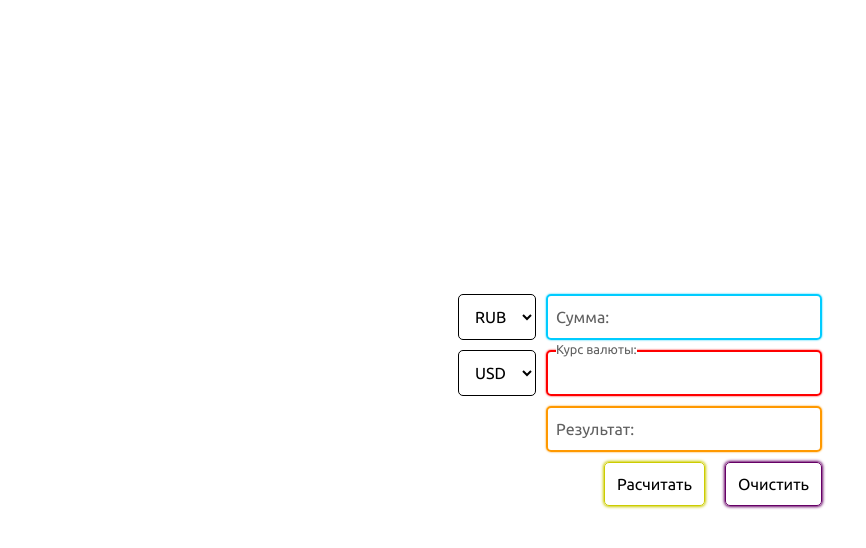
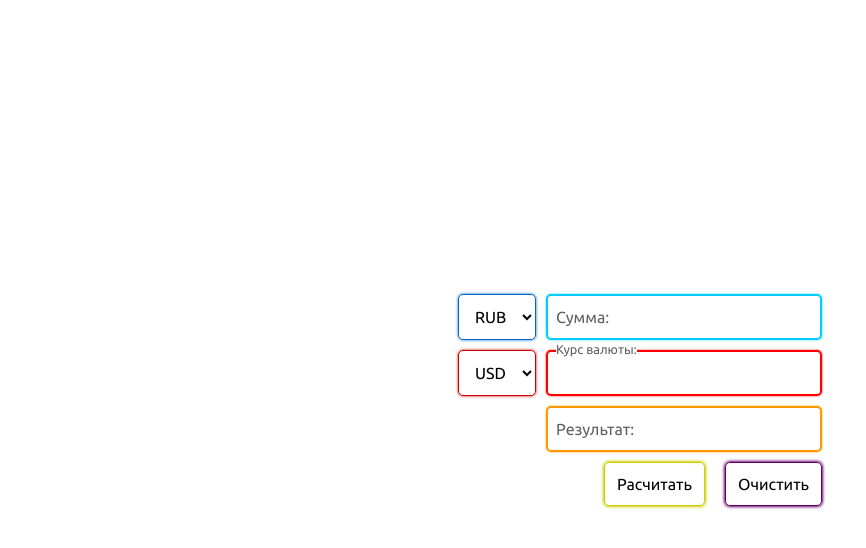
Before and after one commit to Steiden/Currency-converter, a plain HTML site: page index.html in a window 1280 px wide. Shown: the part 78-626 px from the top of the page, without its empty margins (0-866 px from the left). Drawn offline with Linux system fonts and the light colour scheme.

Commit message:
Добавление стилей для select

```diff
--- a/index.html
+++ b/index.html
@@ -23,7 +23,7 @@
 						</article>
 						<article class="form__input-container">
 							<!-- <label for="currencyFrom" class="form__label">Валюта:</label> -->
-							<select name="currencyFrom" id="currencyFrom" class="form__select">
+							<select name="currencyFrom" id="currencyFrom" class="form__select select-currencyFrom">
 								<option value="RUB">RUB</option>
 								<option value="USD">USD</option>
 								<option value="EUR">EUR</option>
@@ -40,7 +40,7 @@
 						<!-- !TODO Доработать расположение элементов на странице -->
 						<article class="form__input-container">
 							<!-- <label for="currencyTo" class="form__label">Конвертировать в:</label> -->
-							<select name="currencyTo" id="currencyTo" class="form__select">
+							<select name="currencyTo" id="currencyTo" class="form__select select-currencyTo">
 								<option value="USD">USD</option>
 								<option value="EUR">EUR</option>
 								<option value="JPY">JPY</option>
--- a/scss/style.scss
+++ b/scss/style.scss
@@ -45,7 +45,6 @@ body {
 	position: relative;
 }
 
-// TODO Отсюда подумать получше про стили элементов
 .form__label {
 
 }
@@ -74,6 +73,16 @@ body {
 	border: 1px solid currentColor;
 	border-radius: $border-radius;
 	padding: $input-padding;
+}
+
+.select-currencyFrom {
+	border-color: $color-blue-dark;
+	box-shadow: 0 0 3px $color-blue-dark;
+}
+
+.select-currencyTo {
+	border-color: $color-red-dark;
+	box-shadow: 0 0 3px $color-red-dark;
 }
 
 .input-course {
```
Also changed, not shown: css/style.css.
